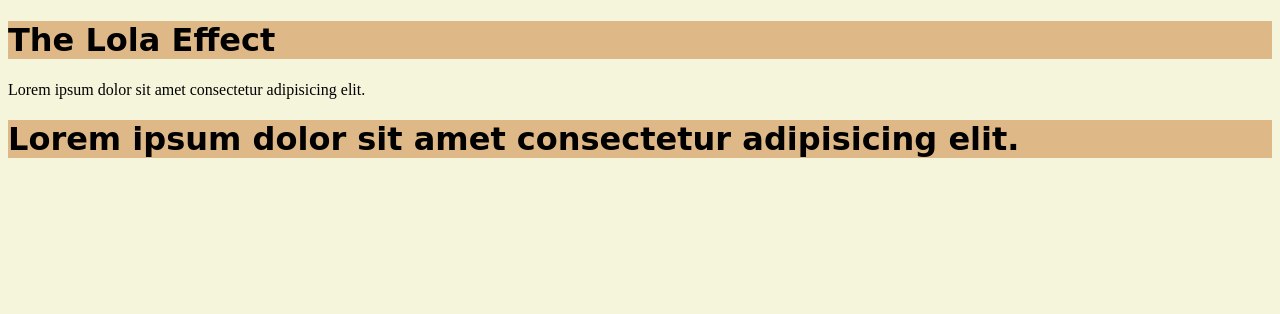
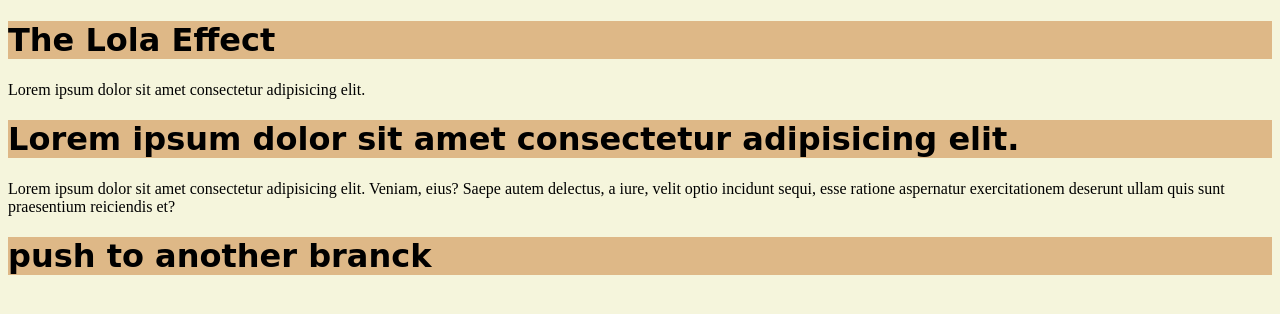
Before and after one commit to Tinholla/Lola-Effect, a plain HTML site: page index.html in a window 1280 px wide. Drawn offline with Linux system fonts and the light colour scheme.

Commit message:
another message

```diff
--- a/index.html
+++ b/index.html
@@ -11,5 +11,7 @@
     <h1>The Lola Effect</h1>
     <p>Lorem ipsum dolor sit amet consectetur adipisicing elit.</p>
     <h1>Lorem ipsum dolor sit amet consectetur adipisicing elit.</h1>
+    <p>Lorem ipsum dolor sit amet consectetur adipisicing elit. Veniam, eius? Saepe autem delectus, a iure, velit optio incidunt sequi, esse ratione aspernatur exercitationem deserunt ullam quis sunt praesentium reiciendis et?</p>
+    <h1>push to another branck</h1>
 </body>
 </html>
```
